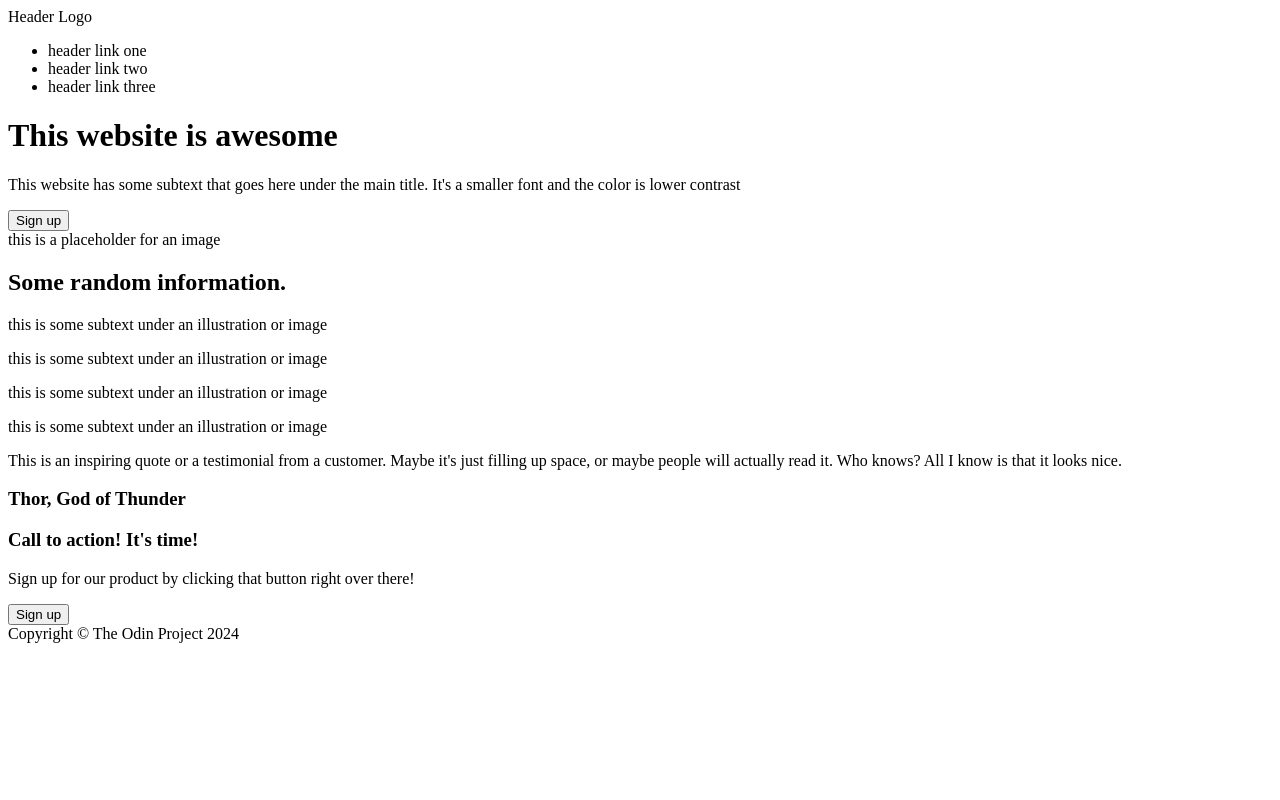
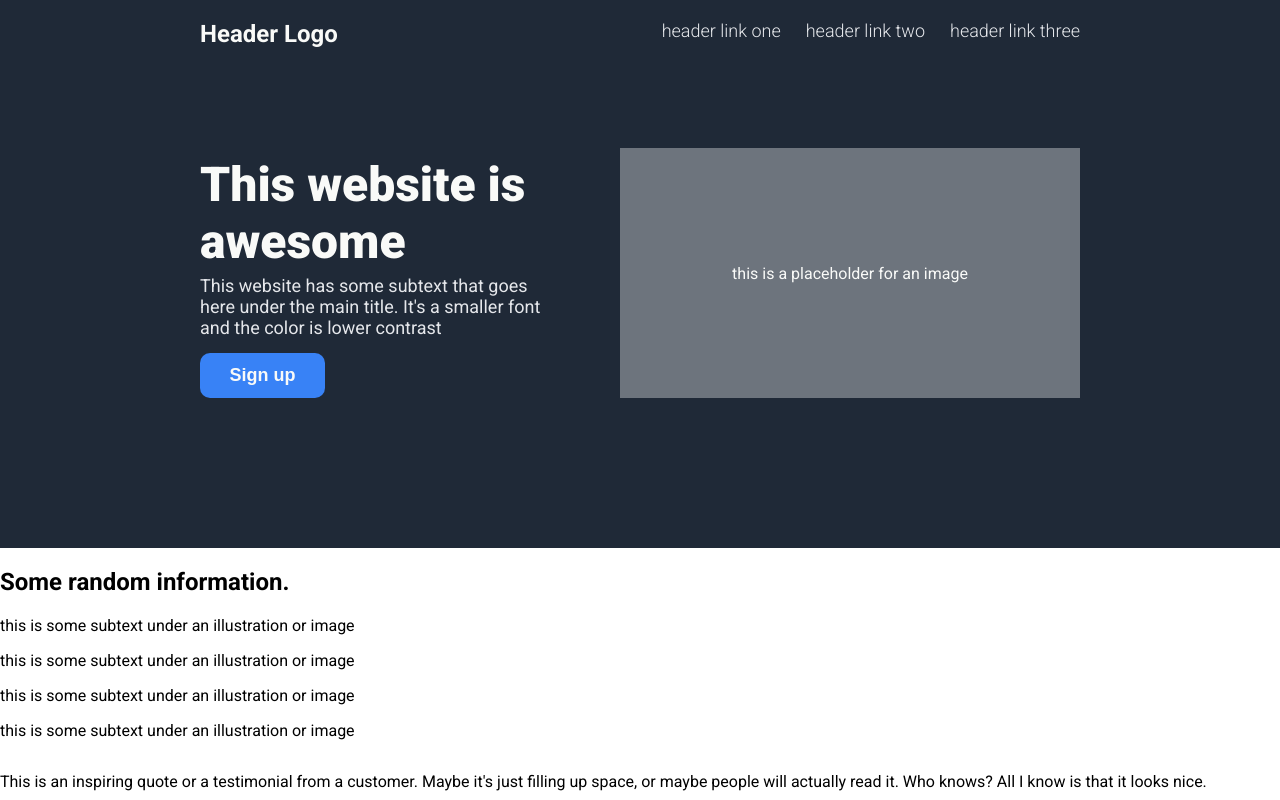
Before and after one commit to AliceAndree/TOP-landing-page, a plain HTML site: page index.html in a window 1280 px wide. Shown: the top 800 px of the page. Drawn offline with Linux system fonts and the light colour scheme.

Commit message:
Edit index.html, css created & styling hero
- index.html has been formatted with Prettier
- style.css has been created
- hero section has been styled

```diff
--- a/index.html
+++ b/index.html
@@ -1,30 +1,31 @@
 <!DOCTYPE html>
 <html lang="en">
   <head>
-    <meta charset="UTF-8">
-    <meta name="viewport" content="width=device-width, initial-scale=1.0">
+    <meta charset="UTF-8" />
+    <meta name="viewport" content="width=device-width, initial-scale=1.0" />
     <title>TOP Landing Page</title>
+    <link rel="stylesheet" href="style.css" />
   </head>
   <body>
     <div class="hero-section">
       <header>
         <div id="logo">Header Logo</div>
         <ul class="nav">
-                <li id="link-one">header link one</li>
-                <li id="link-two">header link two</li>
-                <li id="link-three">header link three</li>
+          <li id="link-one"><a href="">header link one</a></li>
+          <li id="link-two"><a href="">header link two</a></li>
+          <li id="link-three"><a href="">header link three</a></li>
         </ul>
       </header>
       <div class="hero-content">
         <div class="left">
           <h1>This website is awesome</h1>
-                <p>This website has some subtext that goes here under the main title.
+          <p>
+            This website has some subtext that goes here under the main title.
             It's a smaller font and the color is lower contrast
           </p>
           <button>Sign up</button>
         </div>
-            <div class="right">
-                this is a placeholder for an image
+        <div class="right">this is a placeholder for an image</div>
       </div>
     </div>
     <div class="info-section">
@@ -47,27 +48,24 @@
       </div>
     </div>
     <div class="quote-section">
-            <p>This is an inspiring quote or a testimonial from a customer.
-                Maybe it's just filling up space, or maybe people will actually read it.
-                Who knows? All I know is that it looks nice.
+      <p>
+        This is an inspiring quote or a testimonial from a customer. Maybe it's
+        just filling up space, or maybe people will actually read it. Who knows?
+        All I know is that it looks nice.
       </p>
-            <h3>Thor, God of Thunder</h4>
+      <h3>Thor, God of Thunder</h3>
     </div>
     <div class="cta-section">
       <div class="cta">
         <div class="left">
           <h3>Call to action! It's time!</h3>
-                    <p>Sign up for our product by clicking that button right over there!</p>
+          <p>
+            Sign up for our product by clicking that button right over there!
+          </p>
         </div>
-                <button class="right">
-                    Sign up
-                </button>
+        <button class="right">Sign up</button>
       </div>
     </div>
-        <footer>
-            Copyright &copy; The Odin Project 2024
-        </footer>
-    </div>
-
+    <footer>Copyright &copy; The Odin Project 2024</footer>
   </body>
 </html>
--- /dev/null
+++ b/style.css
@@ -0,0 +1,93 @@
+@import url("https://fonts.googleapis.com/css2?family=Roboto:ital,wght@0,100;0,300;0,400;0,500;0,700;0,900;1,100;1,300;1,400;1,500;1,700;1,900&display=swap");
+
+body {
+  margin: 0;
+  display: flex;
+  flex-direction: column;
+  font-family: "Roboto", sans-serif;
+}
+
+/** HERO SECTION **/
+
+.hero-section {
+  display: flex;
+  flex-direction: column;
+  background-color: #1f2937;
+  padding: 20px 200px 50px 200px;
+}
+
+.hero-section p {
+  font-size: 18px;
+  margin: 5px 0 15px 0;
+  color: #e5e7eb;
+}
+
+header {
+  display: flex;
+  justify-content: space-between;
+}
+
+#logo {
+  font-size: 24px;
+  font-weight: 700;
+  color: #f9faf8;
+}
+
+.nav {
+  padding: 0;
+  margin: 0;
+  display: flex;
+  gap: 25px;
+}
+
+.nav li {
+  list-style: none;
+}
+
+.nav a {
+  text-decoration: none;
+  font-size: 18px;
+  font-weight: 300;
+  color: #e5e7eb;
+}
+
+.hero-content {
+  display: flex;
+  align-items: flex-end;
+  gap: 60px;
+  margin: 100px 0;
+}
+
+.right,
+.left {
+  flex: 1;
+}
+
+.right {
+  background-color: #6d747d;
+  display: flex;
+  justify-content: center;
+  align-items: center;
+  flex-basis: 100px;
+  height: 250px;
+  color: #f9faf8;
+}
+
+h1 {
+  font-size: 48px;
+  font-weight: 900;
+  color: #f9faf8;
+  margin: 0;
+}
+
+button {
+  background-color: #3882f6;
+  font-size: 18px;
+  font-weight: 600;
+  color: #f9faf8;
+  border: none;
+  border-radius: 10px;
+  width: 125px;
+  padding: 12px;
+  cursor: pointer;
+}
```
Lines whose indentation alone changed are shown as unchanged.
